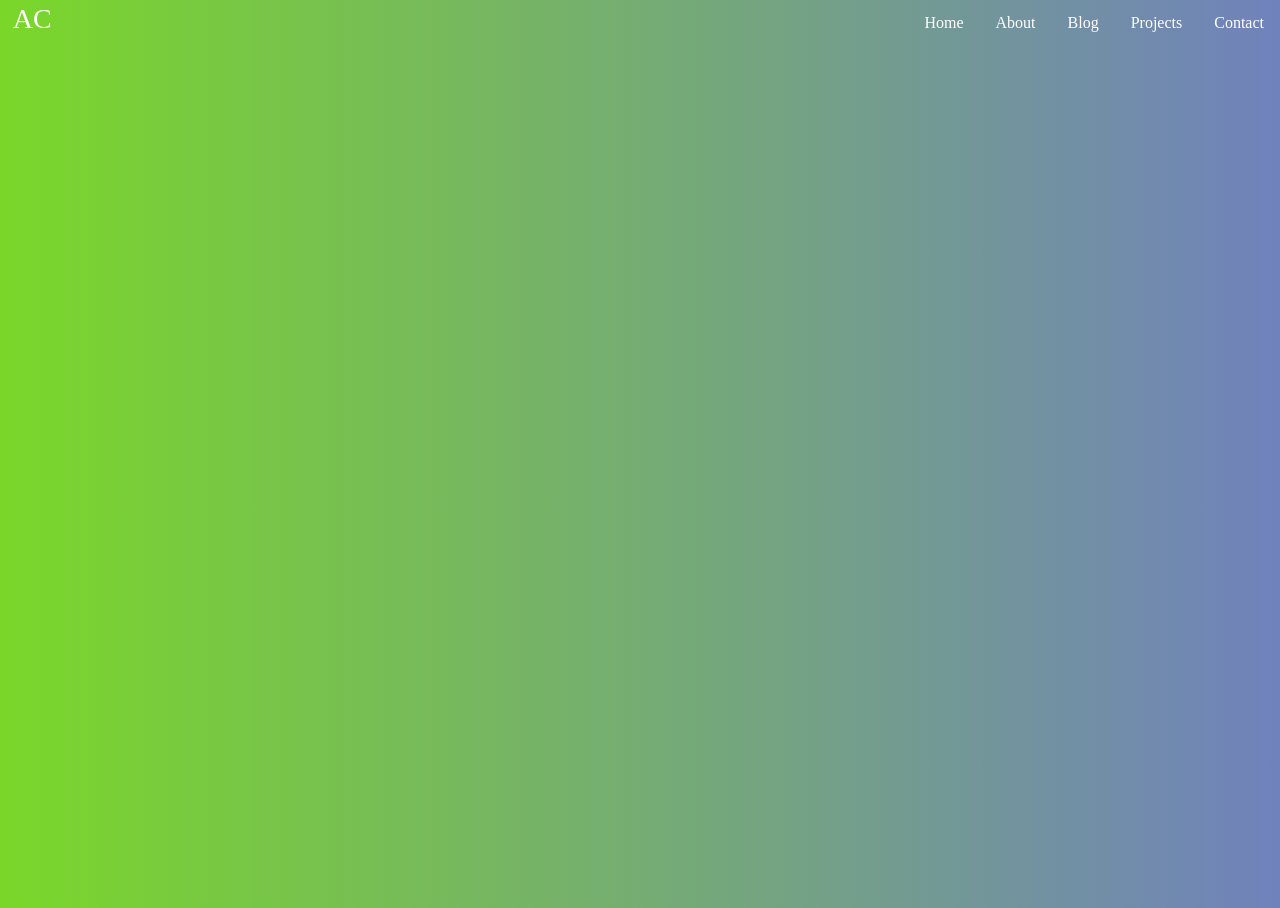
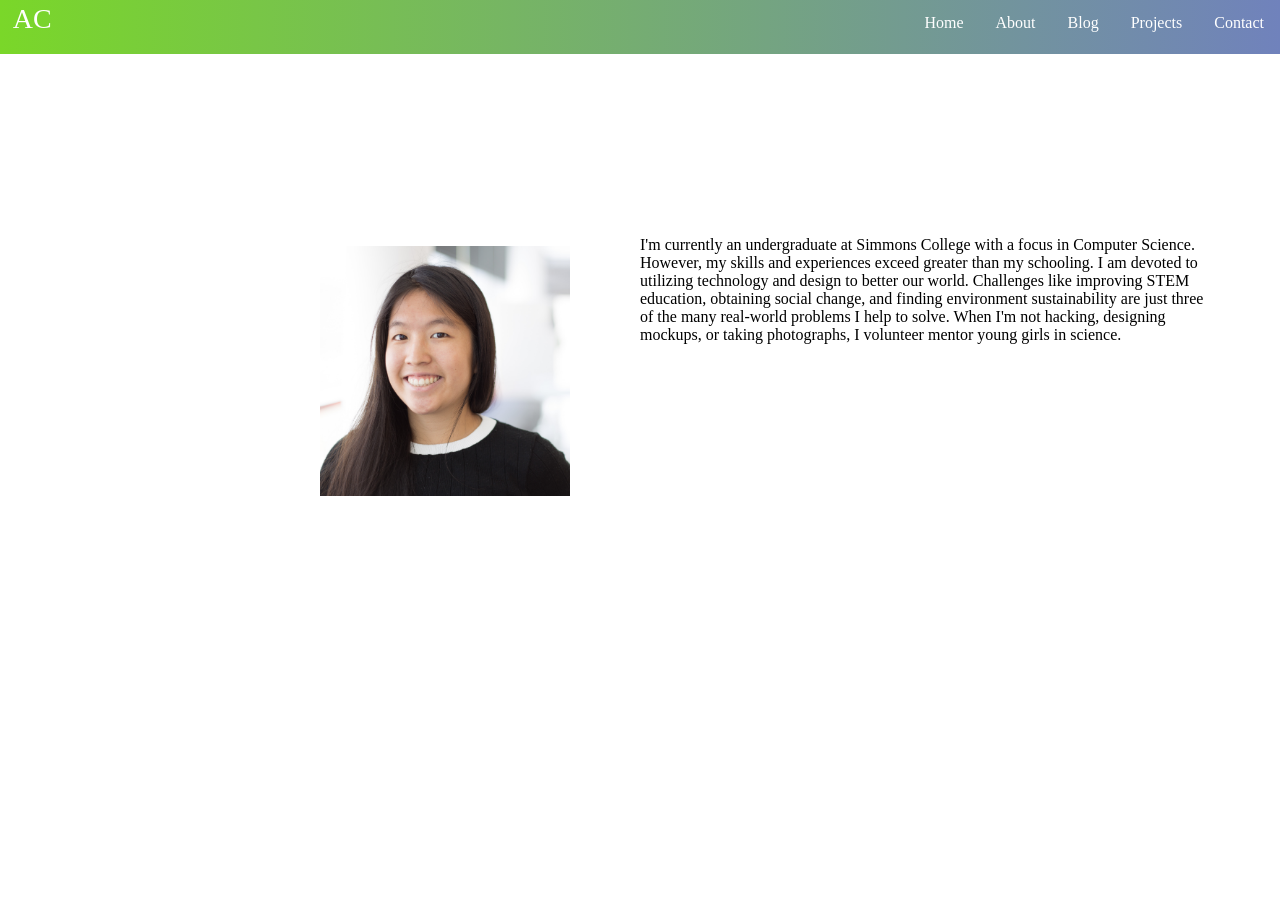
Before and after one commit to ashley/Personal-Website, a PHP site: page /html/about.html in a window 1280 px wide. Run offline with PHP 8.4, Linux system fonts and the light colour scheme.

Commit message:
Added white space

```diff
--- /dev/null
+++ b/css/about.css
@@ -0,0 +1,16 @@
+#picture{
+	max-width: 250px;
+	max-height: 250px;
+	position: relative;
+	left: 25%;
+	padding-top: 15%;
+}
+
+#about-text{
+	position: relative;
+    float: right;
+    top: 20%;
+    width: 45%;
+    margin-right: 5%;
+    font-family: AvenirNext-Regular;
+}
--- /dev/null
+++ b/css/blank.css
@@ -0,0 +1,7 @@
+#white{
+    position: absolute;
+    top: 6%;
+    height: 100%;
+    width: 100%;
+    background: white;
+}
--- a/html/about.html
+++ b/html/about.html
@@ -1,6 +1,8 @@
 <html>
 	<head>
 		<script src="https://ajax.googleapis.com/ajax/libs/jquery/2.2.0/jquery.min.js"></script>
+		<link rel="stylesheet" type="text/css" href="../css/blank.css">
+		<link rel="stylesheet" type="text/css" href="../css/about.css">
 		<script>
 		   $(function(){
 		    $("#navDiv").load("nav.html");
@@ -9,5 +11,9 @@
 	</head>
 	<body>
 		<div id="navDiv"></div>
+		<div id="white">
+			<img id="picture" src="../images/headshot.jpg">
+			<div id="about-text">I'm currently an undergraduate at Simmons College with a focus in Computer Science. However, my skills and experiences exceed greater than my schooling. I am devoted to utilizing technology and design to better our world. Challenges like improving STEM education, obtaining social change, and finding environment sustainability are just three of the many real-world problems I help to solve. When I'm not hacking, designing mockups, or taking photographs, I volunteer mentor young girls in science. </div>
+		</div>
 	</body>
 </html>
--- a/html/contact.html
+++ b/html/contact.html
@@ -1,6 +1,8 @@
 <html>
 	<head>
 		<script src="https://ajax.googleapis.com/ajax/libs/jquery/2.2.0/jquery.min.js"></script>
+		<link rel="stylesheet" type="text/css" href="../css/blank.css">
+		<link rel="stylesheet" type="text/css" href="../css/about.css">
 		<script>
 		   $(function(){
 		    $("#navDiv").load("nav.html");
@@ -9,5 +11,6 @@
 	</head>
 	<body>
 		<div id="navDiv"></div>
+		<div id="white"></div>
 	</body>
 </html>
--- a/html/projects.html
+++ b/html/projects.html
@@ -1,6 +1,8 @@
 <html>
 	<head>
 		<script src="https://ajax.googleapis.com/ajax/libs/jquery/2.2.0/jquery.min.js"></script>
+		<link rel="stylesheet" type="text/css" href="../css/blank.css">
+		<link rel="stylesheet" type="text/css" href="../css/about.css">
 		<script>
 		   $(function(){
 		    $("#navDiv").load("nav.html");
@@ -9,5 +11,6 @@
 	</head>
 	<body>
 		<div id="navDiv"></div>
+		<div id="white"></div>
 	</body>
 </html>
```
Also changed, not shown: css/style.css (+6 -4 lines), images/headshot.jpg (added).
